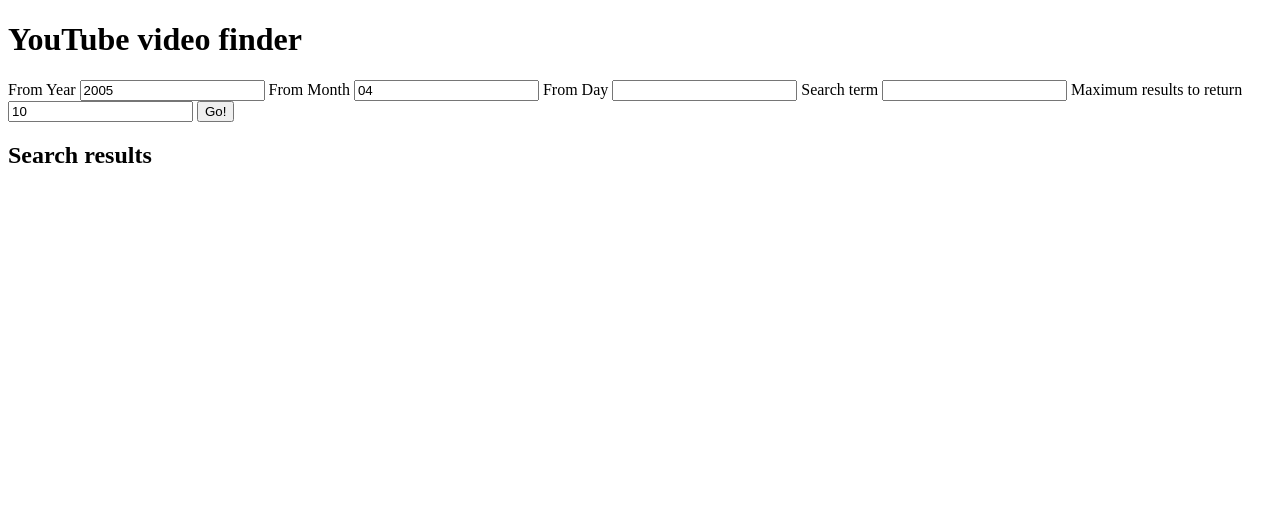
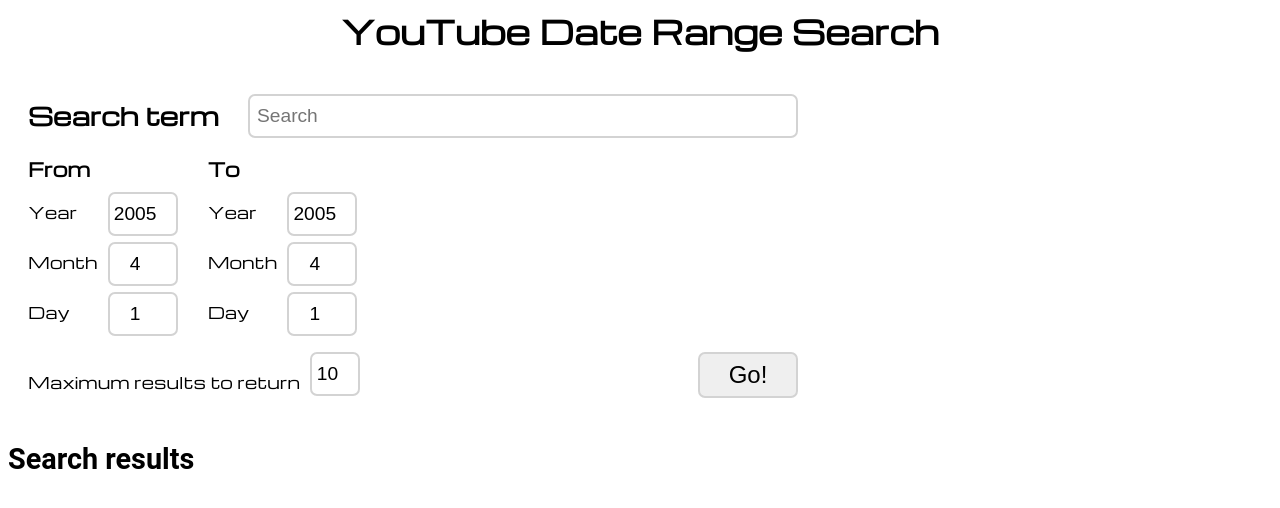
Before and after one commit to sethanderson1/youtube-API-advanced-date, a plain HTML site: page index.html in a window 1280 px wide. Drawn offline with nearby package versions, Linux system fonts and the light colour scheme.

```diff
--- a/index.html
+++ b/index.html
@@ -1,44 +1,108 @@
 <!DOCTYPE html>
 <html lang="en">
+
 <head>
-    <meta charset="UTF-8">
-    <meta name="viewport" content="width=device-width, initial-scale=1.0">
-    <meta http-equiv="X-UA-Compatible" content="ie=edge">
-    <title>YouTube video finder</title>
-    <link rel="shortcut icon" href="#">
-    <link rel="stylesheet" href="index.css">
+    <meta charset="UTF-8" />
+    <meta name="viewport" content="width=device-width, initial-scale=1.0" />
+    <meta http-equiv="X-UA-Compatible" content="ie=edge" />
+    <title>YouTube Date Range Search</title>
+    <link rel="shortcut icon" href="#" />
+    <link rel="stylesheet" href="main.css" />
+    <link href="https://fonts.googleapis.com/css?family=Michroma&display=swap" rel="stylesheet">
+    <!-- <link href="https://fonts.googleapis.com/css?family=Michroma|Roboto&display=swap" rel="stylesheet" /> -->
+    <!-- <link rel="stylesheet" id="wp-google-fonts-css"
+        href="https://fonts.googleapis.com/css?family=Fira+Sans%3A300%2C400%2C600&amp;ver=5.3.2" type="text/css"
+        media="all" /> -->
+
 </head>
+<style>
+    /* body { font-family: 'Michroma', sans-serif;} */
+</style>
+
 <body>
     <div class="container">
-        <h1>YouTube video finder</h1>
+        <h1 class="main-heading">YouTube Date Range Search</h1>
 
-        <form id="js-form">
-            <label for="from-year">From Year</label>
-            <input type="number" name="from-year" id="js-from-year" value="2005">
+        <form id="js-form" role="form">
+            <div class="label-input-wrapper js-search-field" >
 
-            <label for="from-year">From Month</label>
-            <input type="number" name="from-year" id="js-from-month" value="04">
+                <label for="search-term" class="js-search-field">Search term</label>
+                <input type="text" name="search-term" id="js-search-term" placeholder="Search"/>
 
-            <label for="from-year">From Day</label>
-            <input type="number" name="from-year" id="js-from-day" >
+            </div>
+            <div class="date-input">
+                <div class="from-date-input">
+                    <h3 class="heading-from">From</h3>
+                    <div class="label-input-wrapper">
+                        <label for="from-year">Year</label>
+                        <input type="number" name="from-year" id="js-from-year" value="2005" />
 
-            <label for="search-term">Search term</label>
-            <input type="text" name="search-term" id="js-search-term" >
+                    </div>
 
-            <label for="max-results">Maximum results to return</label>
-            <input type="number" name="max-results" id="js-max-results" value="10">
+                    <div class="label-input-wrapper">
+                        <label for="from-month">Month</label>
+                        <input type="number" name="from-month" id="js-from-month" value="4" />
 
-            <input type="submit" value="Go!">
+                    </div>
+
+                    <div class="label-input-wrapper">
+                        <label for="from-day">Day</label>
+                        <input type="number" name="from-day" id="js-from-day" value="1" />
+
+                    </div>
+
+                </div>
+                <div class="to-date-input">
+                    <h3 class="heading-to">To</h3>
+                    <div class="label-input-wrapper">
+                        <label for="to-year">Year</label>
+                        <input type="number" name="to-year" id="js-to-year" value="2005" />
+
+                    </div>
+
+                    <div class="label-input-wrapper">
+                        <label for="to-month">Month</label>
+                        <input type="number" name="to-month" id="js-to-month" value="4" />
+
+                    </div>
+
+                    <div class="label-input-wrapper">
+                        <label for="to-day">Day</label>
+                        <input type="number" name="to-day" id="js-to-day" value="1" />
+
+                    </div>
+
+                </div>
+
+            </div>
+
+            <div class="search-submit">
+
+
+                <div class="label-input-wrapper ">
+
+                    <label for="max-results" class="max-results-label">Maximum results to return</label>
+                    <input type="number" name="max-results" id="js-max-results" value="10" />
+
+                </div>
+                <div class="label-input-wrapper">
+
+                    <input type="submit" class="submit-button" value="Go!" />
+
+                </div>
+            </div>
+
         </form>
 
         <p id="js-error-message" class="error-message"></p>
         <section id="results" class="hidden">
-          <h2>Search results</h2>
-          <ul id="results-list">
-          </ul>
+            <h2>Search results</h2>
+            <ul id="results-list"></ul>
         </section>
     </div>
-    <script src="https://code.jquery.com/jquery-3.3.1.js" integrity="sha256-2Kok7MbOyxpgUVvAk/HJ2jigOSYS2auK4Pfzbm7uH60=" crossorigin="anonymous"></script>
+    <script src="https://code.jquery.com/jquery-3.3.1.js"
+        integrity="sha256-2Kok7MbOyxpgUVvAk/HJ2jigOSYS2auK4Pfzbm7uH60=" crossorigin="anonymous"></script>
     <script src="index.js"></script>
 </body>
+
 </html>
--- a/index.js
+++ b/index.js
@@ -29,7 +29,7 @@ function displayResults(responseJson) {
       `<li><h3>${responseJson.items[i].snippet.title}</h3>
       <p>${responseJson.items[i].snippet.description}</p>
       <a href="https://www.youtube.com/watch?v=${responseJson.items[i].id.videoId}"  target="_blank">
-      <img src='${responseJson.items[i].snippet.thumbnails.default.url}'>
+      <img src='${responseJson.items[i].snippet.thumbnails.high.url}'>
       </a>
       </li>`
     )};
@@ -37,18 +37,18 @@ function displayResults(responseJson) {
   $('#results').removeClass('hidden');
 };
 
-function getYouTubeVideos(query, maxResults,fromYear,fromMonth,fromDay){
+function getYouTubeVideos(query, maxResults,fromYear,fromMonth,fromDay,toYear,toMonth,toDay){
   // const fromYear = '2006';
   // const fromMonth = '04';
   // const fromDay = '24';
   //  fromYear = '2006';
   //  fromMonth = '04';
   //  fromDay = '23';
-  const nextDay = (+fromDay+0)+'';
-  const nextMonth = (+fromMonth+1)+'';
-  const toYear = '2005';
-  const toMonth = '12';
-  const toDay = '31';
+  // const nextDay = (+fromDay+0)+'';
+  // const nextMonth = (+fromMonth+1)+'';
+  // const toYear = '2005';
+  // const toMonth = '12';
+  // const toDay = '31';
   const params = {
     key: apiKey,
     q: query,
@@ -57,7 +57,7 @@ function getYouTubeVideos(query, maxResults,fromYear,fromMonth,fromDay){
     type: 'video',
     order: 'date',
     publishedAfter:`${fromYear}-${fromMonth}-${fromDay}T05:55:00Z`,
-    publishedBefore:`${fromYear}-${nextMonth}-${nextDay}T05:55:00Z`
+    publishedBefore:`${toYear}-${toMonth}-${toDay}T05:55:00Z`
 
     // publishedAfter:`${fromYear}-${fromMonth}-${fromDay}T05:55:00Z`,
     // publishedBefore:`${toYear}-${toMonth}-${toDay}T05:55:00Z`
@@ -132,8 +132,17 @@ function watchForm() {
     const fromYear = $('#js-from-year').val();
     const fromMonth = $('#js-from-month').val();
     const fromDay = $('#js-from-day').val();
-    getYouTubeVideos(searchTerm, maxResults,fromYear,fromMonth,fromDay);
+    const toYear = $('#js-to-year').val();
+    const toMonth = $('#js-to-month').val();
+    const toDay = $('#js-to-day').val();
+    getYouTubeVideos(searchTerm, maxResults,fromYear,fromMonth,fromDay,toYear,toMonth,toDay);
   });
 }
 
 $(watchForm);
+
+
+
+// next steps: to get thumbnails to animate on hover. idk if possible.
+// and to clean up results section
+// add roboto font to results section
--- a/main.css
+++ b/main.css
@@ -1,21 +1,158 @@
 * {
   box-sizing: border-box;
+  /* font-family: 'Michroma', sans-serif; */
+
+}
+
+#results {
+    font-family: 'Roboto', sans-serif;
+    display: block;
+    font-size: 1.2rem;
+    margin: 100px 0;
+
+}
+
+li {
+  list-style: none;
 }
 
 body {
-  font-family: 'Roboto', sans-serif;
+  font-family: 'Michroma', sans-serif;
+  /* font-family: "Fira Sans", sans-serif; */
+
+  /* font-family: 'Roboto', sans-serif;} */
 }
 
-button, input[type="text"] {
-  padding: 5px;
+form {
+  max-width: 800px;
+}
+.date-input {
+  display:flex;
+  flex:1;
+  width:100%;
 }
 
-button:hover {
+.main-heading {
+  text-align-last: center;
+  margin: 0 0 40px 0;
+}
+
+.heading-from {
+  margin: 10px 0 0 20px;;
+}
+
+.heading-to {
+  margin: 10px 0 0 20px;;
+}
+
+.from-date-input input {
+  /* text-align: justify; */
+  /* float:right; */
+  /* width:70px; */
+  /* display: flex; */
+  /* flex: 1; */
+  /* width:50%; */
+}
+
+.to-date-input input {
+  /* float:right; */
+  /* clear:both; */
+  /* width:70px; */
+  /* display: flex; */
+  /* flex: 1; */
+  /* width:50%; */
+}
+
+.from-date-input input, .to-date-input input {
+  /* width:200px; */
+  width:70px;
+
+}
+
+.label-input-wrapper {
+  display: block;
+  /* line-height: 40px; */
+  margin:10px;
+  /* vertical-align: middle; */
+}
+
+#js-search-term {
+  width: 550px;
+  text-align: left;
+  padding: 0 0 0 7px;
+}
+
+.js-search-field {
+  font-size: 1.5rem;
+  font-weight: bolder;
+}
+
+
+
+label {
+  /* height:40px; */
+  line-height: 10px;
+  vertical-align: middle;
+  padding:10px;
+  line-height: 40px;
+
+}
+
+
+
+
+
+
+
+input[type="submit"]:hover {
   cursor: pointer;
 }
 
+input[type="number"],input[type="text"] {
+  text-align: center;
+  padding: 0 0px 0 0;
+  float:right;
+  line-height: 40px;
+  font-size: 1.2rem;
+  border: 2px solid lightgray;
+  border-radius: 7px;
+  /* background-color: rgb(197, 197, 197); */
+  /* color:lightgray; */
+}
+
+.max-results-label {
+  float:left;
+}
+
+#js-max-results {
+  float: left;
+  width: 50px;
+}
+
+.submit-button {
+  line-height: 40px;
+  font-size: 1.5rem;
+  /* font-weight: bold; */
+  border: 2px solid lightgray;
+  border-radius: 7px;
+  width: 100px;
+  float:right;
+
+
+}
+
+#results-list li h3 {
+  margin:20px  0 5px 0;
+
+}
+
+#results-list li p {
+  margin:0px  0 5px 0;
+}
+
+
 .container {
-  max-width: 600px;
+  /* max-width: 600px; */
   margin: 0 auto;
 }
 
```
